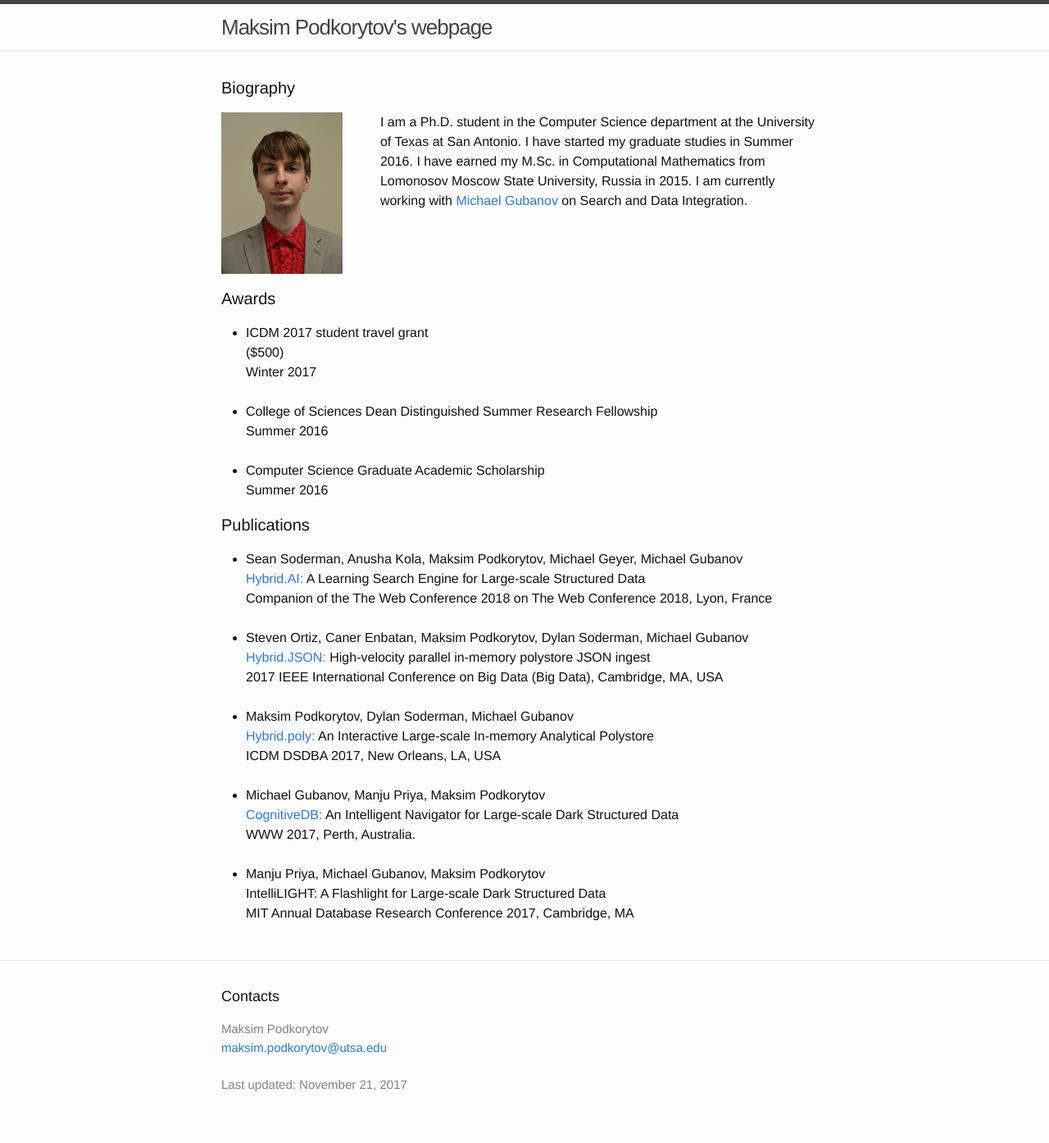
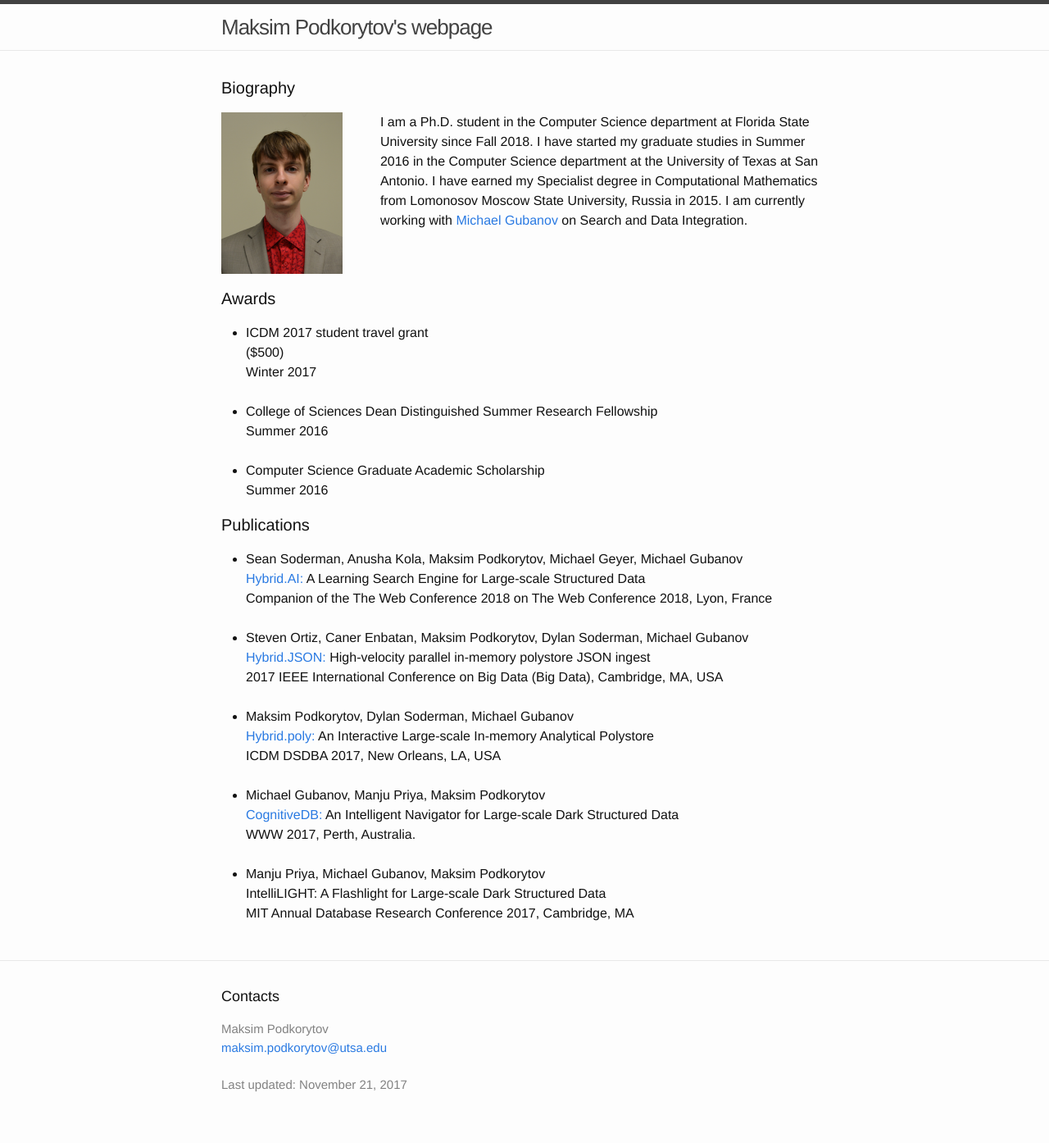
Before and after one commit to tenpercent/tenpercent.github.io, a Jekyll site: the page built from index.html, in a window 1280 px wide. Shown: the whole page at 82% size. Built offline with Jekyll 4.4.1, drawn with Linux system fonts in a browser that asks for light colours.

Commit message:
Update index.html
Update bio

```diff
--- a/index.html
+++ b/index.html
@@ -14,9 +14,9 @@ layout: default
     <div style="display:inline-block;width:5%;"></div>
     <!-- Bio -->
     <div style="display:inline-block;width:73%;vertical-align:top;">
-      I am a Ph.D. student in the Computer Science department at the University of Texas at  San  Antonio.
-      I have started my graduate studies in Summer 2016.
-      I have earned my M.Sc. in Computational Mathematics from  Lomonosov  Moscow  State University, Russia in 2015.
+      I am a Ph.D. student in the Computer Science department at Florida State University since Fall 2018.
+      I have started my graduate studies in Summer 2016 in the Computer Science department at the University of Texas at San Antonio.
+      I have earned my Specialist degree in Computational Mathematics from  Lomonosov  Moscow  State University, Russia in 2015.
       I am currently working with <a href="http://mgubanov.com">Michael Gubanov</a> on Search and Data Integration.
     </div>
   </div>
```
